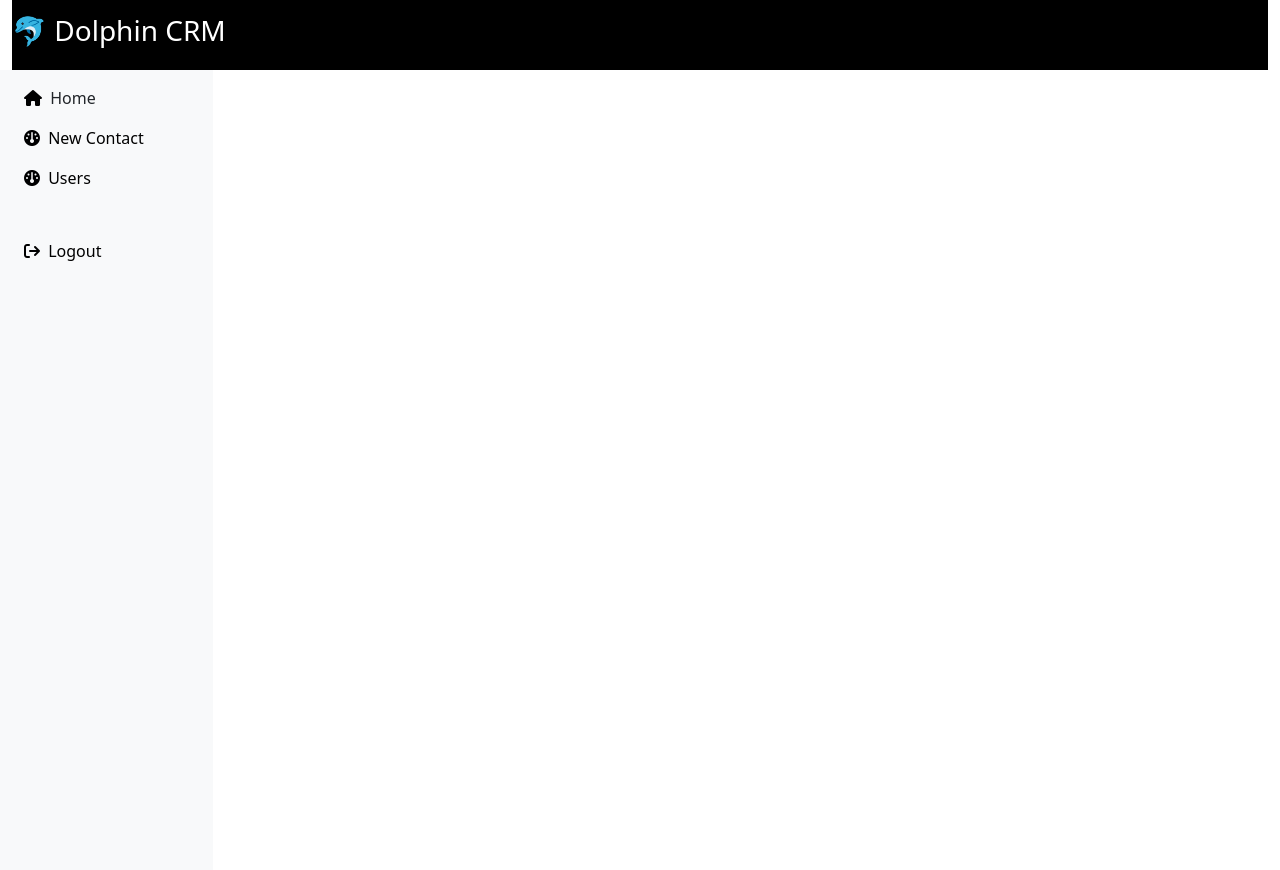
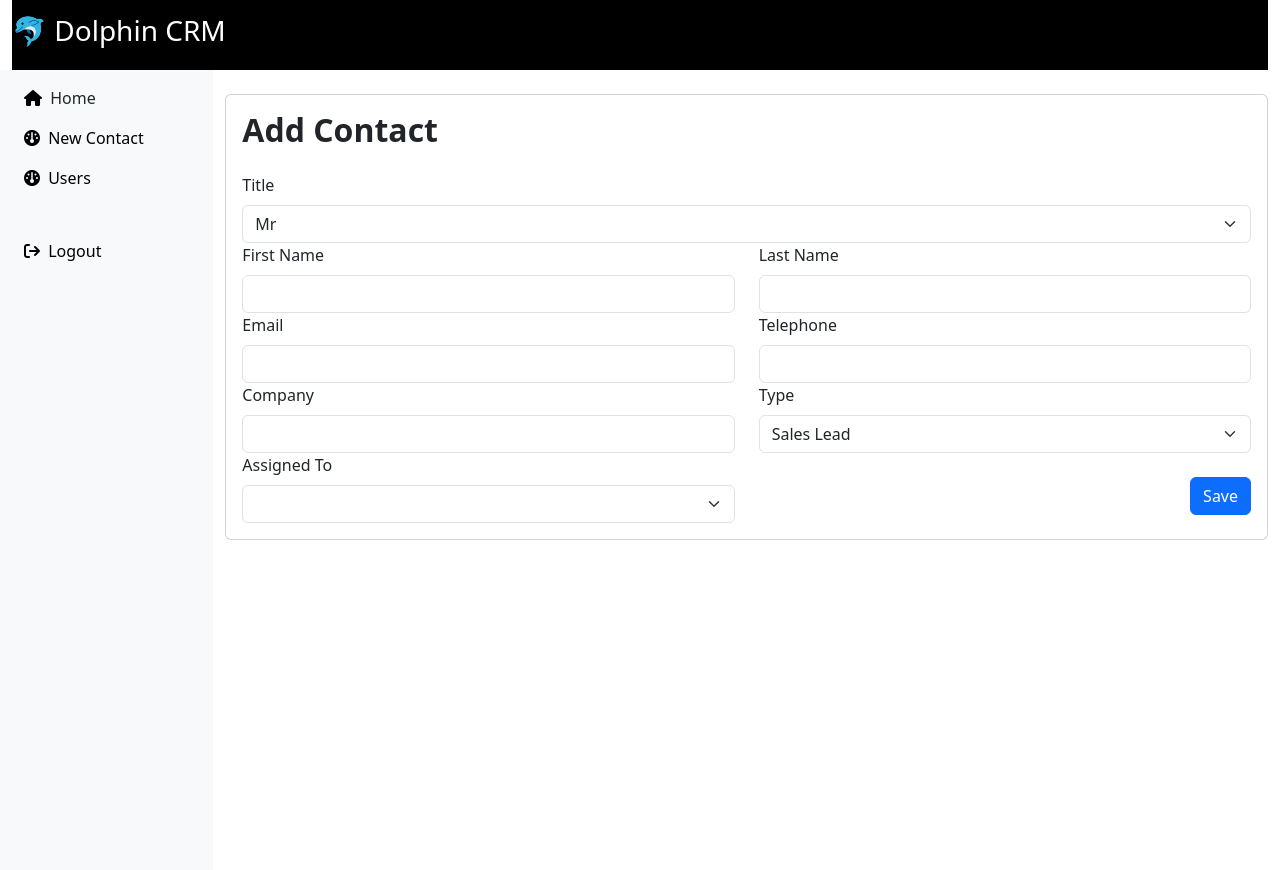
Before and after one commit to CoderTrudy/info2180-project-2, a PHP site: page /info2180-project-2/add-contact.php in a window 1280 px wide. Run offline with PHP 8.4, Linux system fonts and the light colour scheme; lists and menus that the app fills with data are empty.

Commit message:
Added HTML.

```diff
--- a/add-contact.php
+++ b/add-contact.php
@@ -1,14 +1,86 @@
-<?php
-include_once 'layout.php';
-?>
+<?php include_once 'layout.php'; ?>
 <!DOCTYPE html>
 <html lang="en">
-<?=page_header("Add Contact")?>
+<?= page_header("Add Contact") ?>
 
 <!-- Content for Page Here -->
 <div class="col py-3 pt-4 page-content">
     <!-- insert here -->
+    <div class="card">
+        <div class="card-body">
+            <!-- PHP goes here -->
+            <h2 class="text-start fw-bold mb-4">Add Contact</h2>
+            <form id="contact-form" action="<?=base_url("add-contact")?>" method="post" novalidate>
+                <div class="row">
+                    <!-- Title -->
+                    <div class="form-field">
+                        <label class="form-label" for="title">Title</label>
+                        <select class="form-select" id="title" name="title">
+                            <option value="mr">Mr</option>
+                            <option value="ms">Ms</option>
+                            <option value="mrs">Mrs</option>
+                            <option value="dr">Dr</option>
+                        </select>
+                    </div>
+                    <!-- Column 1 -->
+                    <div class="col-md">
+                        <div class="form-field">
+                            <!-- First Name -->
+                            <div class="form-field">
+                                <label class="form-label" for="firstname">First Name</label>
+                                <input class="form-control" type="text" id="firstname" name="firstname" required>
+                            </div>
+                            <!-- Email -->
+                            <div class="form-field">
+                                <label class="form-label" for="email">Email</label>
+                                <input class="form-control" type="text" id="email" name="email" required>
+                            </div>
+                            <!-- Company -->
+                            <div class="form-field">
+                                <label class="form-label" for="company">Company</label>
+                                <input class="form-control" type="text" id="company" name="company">
+                            </div>
+                            <!-- Assigned to -->
+                            <div class="form-field">
+                                <label class="form-label" for="assignedto">Assigned To</label>
+                                <select class="form-select" id="assignedto" name="assignedto">
+                                    <!-- should list the names of all the users in the system-->
+                                </select>
+                            </div>
+                        </div>
+                    </div>
+                    <!-- Column 2 -->
+                    <div class="col md">
+                        <!-- Last Name -->
+                        <div class="form-field">
+                            <label class="form-label" for="lastname">Last Name</label>
+                            <input class="form-control" type="text" id="lastname" name="lastname" required>
+                        </div>
+                        <!-- Telephone -->
+                        <div class="form-field">
+                            <label class="form-label" for="telephone">Telephone</label>
+                            <input class="form-control" type="text" id="telephone" name="telephone">
+                        </div>
+                        <!-- Type -->
+                        <div class="form-field">
+                            <label class="form-label" for="type">Type</label>
+                            <select class="form-select" id="type" name="type">
+                                <option value="saleslead">Sales Lead</option>
+                                <option value="support">Support</option>
+                            </select>
+                        </div>
+                        <!-- Save Button -->
+                        <div class="form-field">
+                            <br>
+                            <!--To add: Click event handler-->
+                            <button class="btn btn-primary float-end" class="save-button" name="add-contact">Save</button>
+                        </div>
+                    </div>
+                </div>
+            </form>
+        </div>
+    </div>
 </div>
 
-<?=page_footer()?>
+<?= page_footer() ?>
 </html>
```
